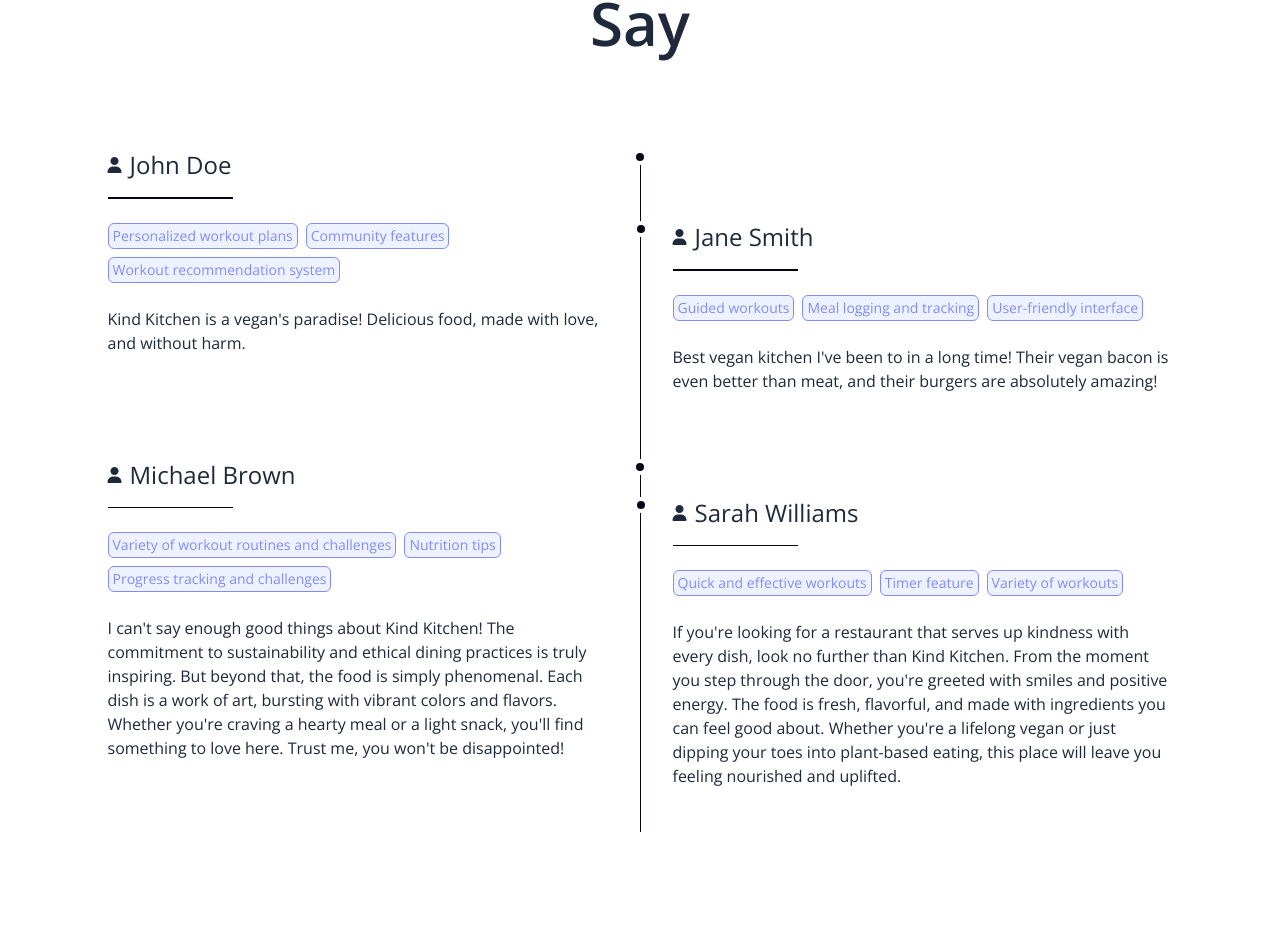
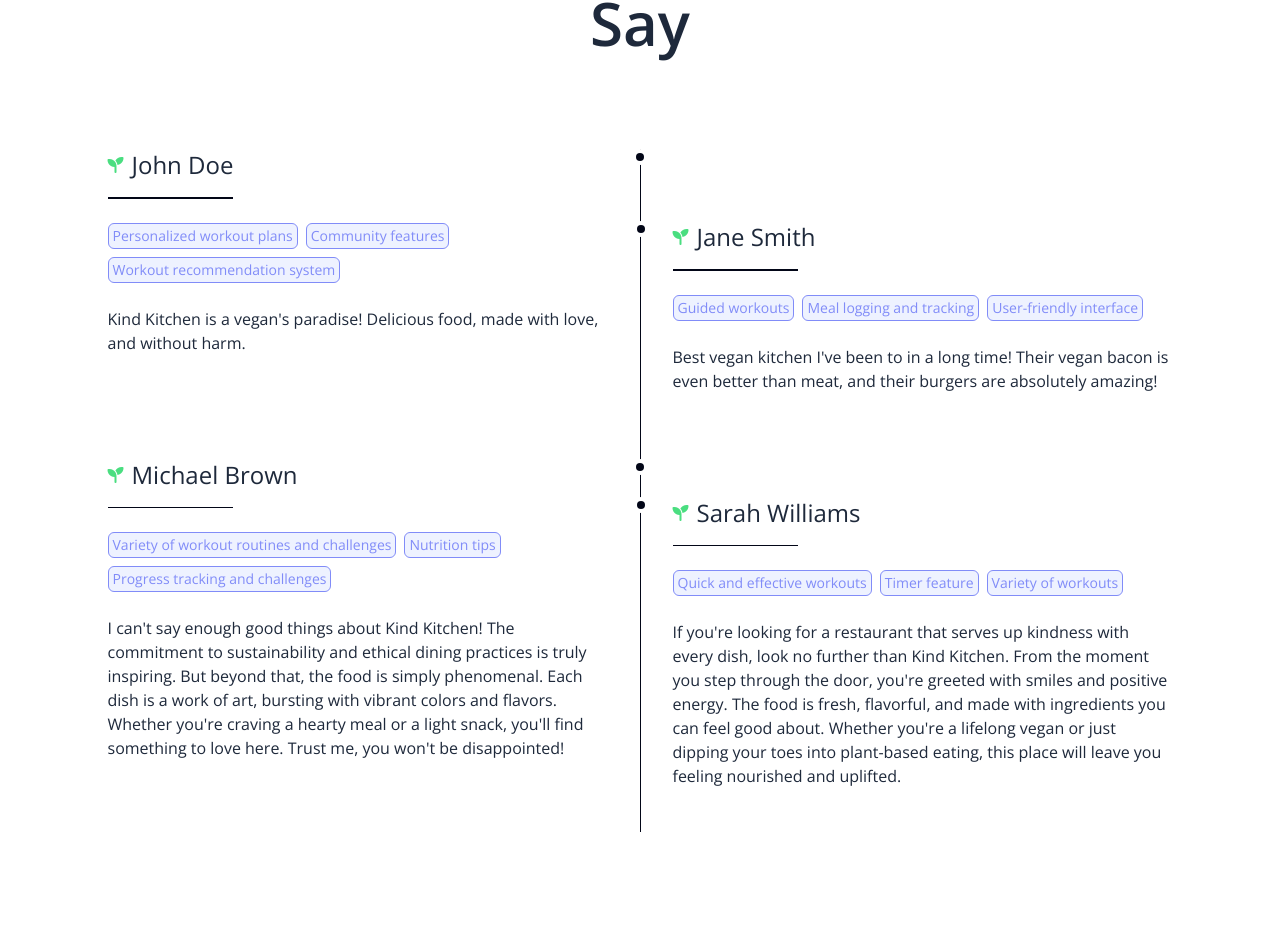
Before and after one commit to ProfoundlyParker/kind-kitchen, a SvelteKit app: page / in a window 1280 px wide. Shown: the part 2857-3783 px from the top of the page. Built offline with nearby package versions, Linux system fonts and the light colour scheme.

Commit message:
Changing review icon and color

```diff
--- a/src/components/ReviewCard.svelte
+++ b/src/components/ReviewCard.svelte
@@ -27,7 +27,7 @@
             />
         </div>
         <div class="flex items-center gap-2">
-            <i class="fa-solid fa-user" />
+            <i class="fa-solid fa-seedling text-green-400" />
             <h3 class="text-lg sm:text-xl md:text-2xl">
                 {reviewItem.name}
             </h3>
```
